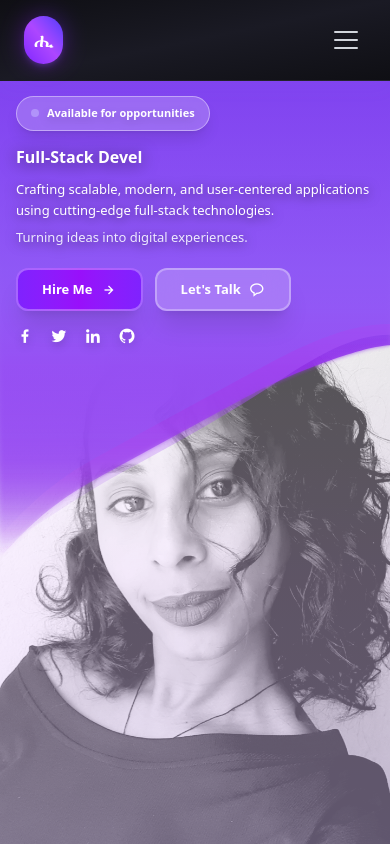
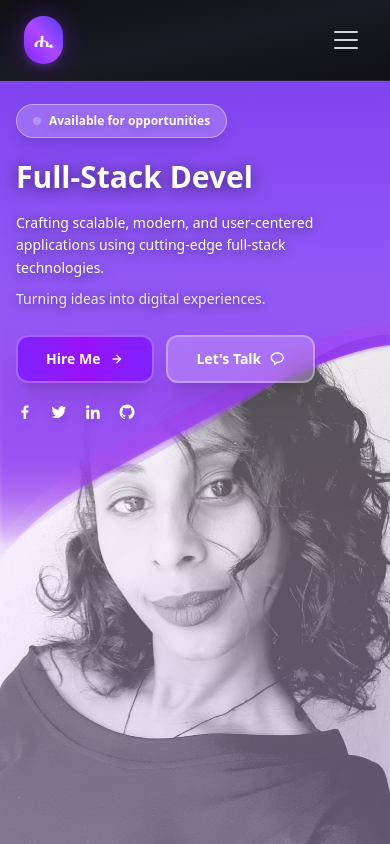
Before and after one commit to HilaryGH/Hillary-Portfolio, a React (Vite) app in the folder client/: page / in a window 390 px wide. Shown: the top 844 px of the page. Built offline with nearby package versions, Linux system fonts and the light colour scheme.

Commit message:
Update changes

```diff
--- a/client/src/components/Home/Home.tsx
+++ b/client/src/components/Home/Home.tsx
@@ -202,36 +202,36 @@ const Home = () => {
       {/* Additional Decorative Wave at Bottom */}
 
       {/* Hero Content - Top on Mobile, Left on Desktop */}
-      <div className="relative z-10 w-full pl-4 sm:pl-6 lg:pl-8 xl:pl-12 pr-4 sm:pr-6 lg:pr-8 pt-4 pb-4 md:pt-6 lg:py-20 lg:pt-20">
+      <div className="relative z-10 w-full pl-4 sm:pl-6 lg:pl-8 xl:pl-12 pr-4 sm:pr-6 lg:pr-8 pt-6 pb-4 md:pt-8 lg:py-20 lg:pt-20">
         <div className="max-w-4xl text-left">
           {/* Badge */}
-          <div className="inline-flex items-center px-3.5 py-2 mb-4 sm:mb-4 lg:mb-6 bg-white/20 backdrop-blur-md rounded-full border border-white/40 shadow-lg">
+          <div className="inline-flex items-center px-4 py-2 mb-5 sm:mb-4 lg:mb-6 bg-white/20 backdrop-blur-md rounded-full border border-white/40 shadow-lg">
             <span className="w-2 h-2 bg-violet-300 rounded-full animate-pulse mr-2"></span>
-            <span className="text-[11px] sm:text-xs font-semibold text-white drop-shadow-lg">
+            <span className="text-xs sm:text-xs font-semibold text-white drop-shadow-lg">
               Available for opportunities
             </span>
           </div>
 
           {/* Main Headline */}
-          <h1 className="text-2.5xl sm:text-3xl md:text-4xl lg:text-5xl font-extrabold mb-3 sm:mb-3 lg:mb-4 leading-tight">
+          <h1 className="text-3xl sm:text-3xl md:text-4xl lg:text-5xl font-extrabold mb-4 sm:mb-3 lg:mb-4 leading-tight">
             <span className="block text-white drop-shadow-[0_2px_8px_rgba(0,0,0,0.6)]">
               {text || "Hi, I'm Hillary"}
             </span>
           </h1>
 
           {/* Subheadline */}
-          <p className="text-[13px] sm:text-base md:text-lg text-white mb-5 sm:mb-5 lg:mb-8 leading-relaxed max-w-3xl drop-shadow-[0_2px_6px_rgba(0,0,0,0.6)] font-medium">
+          <p className="text-sm sm:text-base md:text-lg text-white mb-6 sm:mb-5 lg:mb-8 leading-relaxed max-w-3xl drop-shadow-[0_2px_6px_rgba(0,0,0,0.6)] font-medium">
             Crafting scalable, modern, and user-centered applications using cutting-edge full-stack technologies.
-            <span className="block mt-1.5 sm:mt-2 text-violet-100 font-normal">
+            <span className="block mt-2 sm:mt-2 text-violet-100 font-normal">
               Turning ideas into digital experiences.
             </span>
           </p>
 
           {/* CTA Buttons */}
-          <div className="flex items-center gap-3 sm:gap-3 lg:gap-4 mb-4 sm:mb-4 lg:mb-8 flex-wrap">
+          <div className="flex items-center gap-3 sm:gap-3 lg:gap-4 mb-5 sm:mb-4 lg:mb-8 flex-wrap">
             <a
               href="#hire"
-              className="group relative px-6 sm:px-8 lg:px-12 py-2.5 sm:py-3 lg:py-4 bg-gradient-to-r from-violet-600 via-purple-600 to-violet-600 text-white text-[13px] sm:text-base lg:text-lg font-bold rounded-xl sm:rounded-2xl shadow-xl hover:shadow-violet-500/50 transform hover:scale-105 active:scale-95 transition-all duration-300 overflow-hidden inline-flex items-center backdrop-blur-sm border-2 border-white/30"
+              className="group relative px-7 sm:px-8 lg:px-12 py-3 sm:py-3 lg:py-4 bg-gradient-to-r from-violet-600 via-purple-600 to-violet-600 text-white text-sm sm:text-base lg:text-lg font-bold rounded-xl sm:rounded-2xl shadow-xl hover:shadow-violet-500/50 transform hover:scale-105 active:scale-95 transition-all duration-300 overflow-hidden inline-flex items-center backdrop-blur-sm border-2 border-white/30"
             >
               <span className="relative z-10 flex items-center gap-2 sm:gap-3">
                 <span>Hire Me</span>
@@ -243,7 +243,7 @@ const Home = () => {
 
             <a
               href="#contact"
-              className="group relative px-6 sm:px-8 lg:px-12 py-2.5 sm:py-3 lg:py-4 bg-white/20 backdrop-blur-md text-white text-[13px] sm:text-base lg:text-lg font-bold rounded-xl sm:rounded-2xl shadow-xl hover:shadow-violet-500/50 transform hover:scale-105 active:scale-95 transition-all duration-300 overflow-hidden inline-flex items-center border-2 border-white/30"
+              className="group relative px-7 sm:px-8 lg:px-12 py-3 sm:py-3 lg:py-4 bg-white/20 backdrop-blur-md text-white text-sm sm:text-base lg:text-lg font-bold rounded-xl sm:rounded-2xl shadow-xl hover:shadow-violet-500/50 transform hover:scale-105 active:scale-95 transition-all duration-300 overflow-hidden inline-flex items-center border-2 border-white/30"
             >
               <span className="relative z-10 flex items-center gap-2 sm:gap-3">
                 <span>Let's Talk</span>
```
